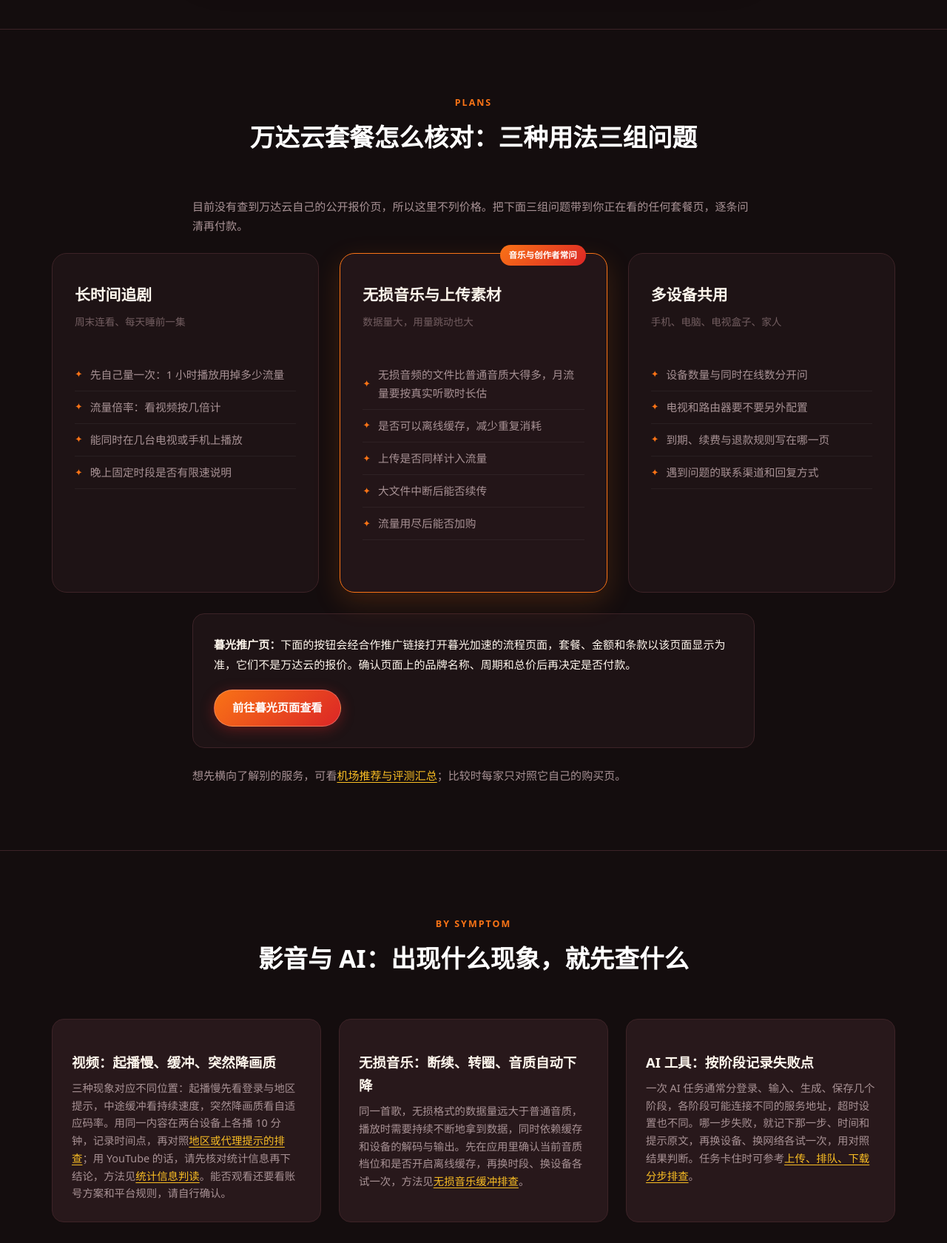
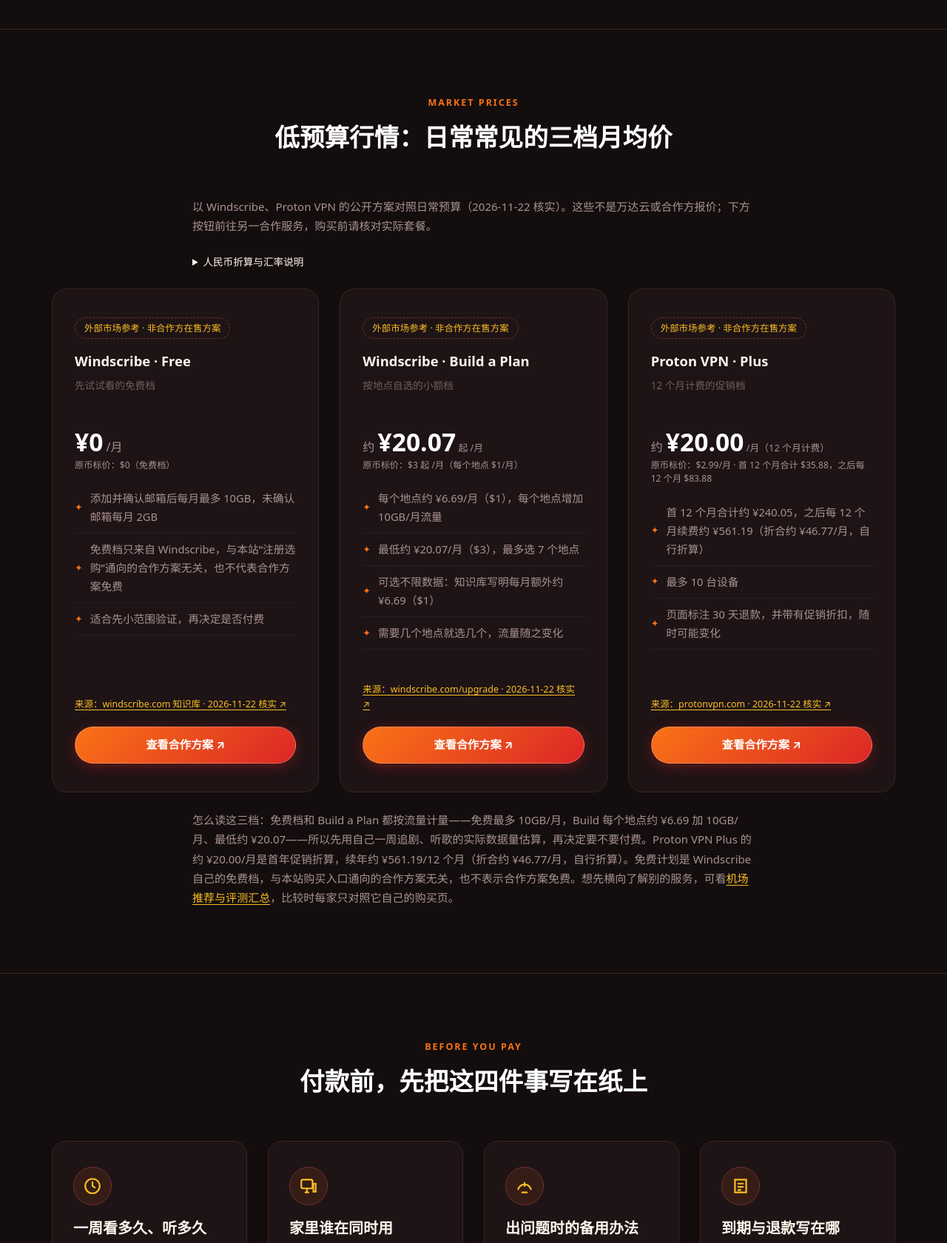
Before and after one commit to 9jacky9/wandayun.skin, a plain HTML site: page index.html in a window 1280 px wide. Shown: the part 1120-2800 px from the top of the page at 74% size. Drawn offline with Linux system fonts and the light colour scheme.

Commit message:
Improve brand layouts, transparent CNY plan comparisons and purchase navigation

```diff
--- a/index.html
+++ b/index.html
@@ -23,7 +23,7 @@
 <div class="solar-ticker-inner">
 <span class="solar-flare-dot"></span>
 <span>独立推广与选购指南 · 非万达云官方站点</span>
-<span>• 套餐、价格与活动以购买页当前显示为准</span>
+<span>• 购买入口在站外，套餐与价格以该页面当前显示为准</span>
 </div>
 </aside>
 <header class="solar-stellar-nav">
@@ -47,15 +47,15 @@
 </div>
 </a>
 <nav aria-label="全站导航" class="solar-nav-menu">
-<a class="solar-nav-link" href="index.html#features">选购判断</a>
+<a class="solar-nav-link" href="index.html#pricing">市价三档</a>
+<a class="solar-nav-link" href="index.html#features">付款四问</a>
 <a class="solar-nav-link" href="index.html#capabilities">影音与AI</a>
-<a class="solar-nav-link" href="index.html#pricing">套餐核对</a>
-<a class="solar-nav-link" href="index.html#reviews">使用反馈</a>
-<a class="solar-nav-link" href="index.html#faq">常见问题</a>
+<a class="solar-nav-link" href="index.html#reviews">使用手记</a>
+<a class="solar-nav-link" href="index.html#faq">疑问解答</a>
 <a class="solar-nav-link solar-nav-special" href="stellar-view.html">星芒视界</a>
 </nav>
 <div class="solar-nav-btns">
-<a class="solar-btn solar-btn-corona" href="https://ww012.twilightaff.com/#/?code=A56DH1Af" rel="nofollow" target="_blank">暮光推广页</a>
+<a class="solar-btn solar-btn-corona" href="https://ww012.twilightaff.com/#/?code=A56DH1Af" rel="nofollow sponsored noopener" target="_blank">注册选购</a>
 </div>
 </div>
 </header>
@@ -67,10 +67,10 @@
 <h1 class="solar-hero-title">万达云机场怎么选：<br/><span>追剧、听歌、传素材</span>各看什么</h1>
 <p class="solar-hero-summary">看剧要连续供给，听无损音乐要持续的数据量，上传视频素材又是另一回事。先写下你最常做的那一件，再往下对照套餐该问什么。</p>
 <div class="solar-actions-row">
-<a class="solar-btn solar-btn-corona" href="#pricing">先看套餐怎么核对</a>
-<a class="solar-btn solar-btn-dofollow" href="#capabilities">按现象排查影音与 AI</a>
+<a class="solar-btn solar-btn-corona" href="https://ww012.twilightaff.com/#/?code=A56DH1Af" rel="nofollow sponsored noopener" target="_blank">前往注册选购</a>
+<a class="solar-btn solar-btn-ghost" data-package-cta="" href="#pricing">查看市场价对照</a>
 </div>
-<p class="solar-hero-summary" style="font-size:0.9rem;opacity:.85">说明：本站是独立的推广与选购指南，不是万达云官方站点。页面里的购买按钮通向暮光加速的流程页面，属于推广合作，本站可能获得佣金；那里显示的套餐归暮光，不能直接当成万达云的报价。</p>
+<p class="solar-hero-summary" style="font-size:0.9rem;opacity:.85">说明：本站是独立的推广与选购指南，不是万达云官方站点。“前往注册选购”会打开站外的合作推广购买页，套餐、价格与结账都在那个页面完成，并非万达云自家的结账页；本站可能因此获得佣金。</p>
 <div aria-hidden="true" class="solar-orbit-visual">
 <svg fill="none" style="width: 100%; height: auto;" viewbox="0 0 540 220" xmlns="http://www.w3.org/2000/svg">
 <ellipse cx="270" cy="110" rx="240" ry="85" stroke="#3d2327" stroke-dasharray="6 6" stroke-width="1.2"></ellipse>
@@ -93,49 +93,70 @@
 <section class="solar-section-block" id="pricing">
 <div class="solar-section-container">
 <div class="solar-section-lead">
-<span class="solar-tag-sup">PLANS</span>
-<h2 class="solar-section-title">万达云套餐怎么核对：三种用法三组问题</h2>
+<span class="solar-tag-sup">MARKET PRICES</span>
+<h2 class="solar-section-title">低预算行情：日常常见的三档月均价</h2>
 </div>
-<p class="solar-card-desc" style="max-width:760px;margin:0 auto 24px">目前没有查到万达云自己的公开报价页，所以这里不列价格。把下面三组问题带到你正在看的任何套餐页，逐条问清再付款。</p>
+<p class="solar-card-desc" style="max-width:760px;margin:0 auto 24px">以 Windscribe、Proton VPN 的公开方案对照日常预算（2026-11-22 核实）。这些不是万达云或合作方报价；下方按钮前往另一合作服务，购买前请核对实际套餐。</p><details class="currency-note" style="max-width:760px;margin:0 auto 24px;font-size:.85rem;line-height:1.7;"><summary style="cursor:pointer">人民币折算与汇率说明</summary><p>人民币金额是按中国银行 2026-11-22 10:30 现汇卖出价（USD/CNY 6.6904，EUR/CNY 7.3464）折算的参考值，不含支付手续费，不是在售人民币报价，实际支付币种与金额以结算页为准。 <a href="https://www.boc.cn/sourcedb/whpj/" rel="nofollow noopener" target="_blank">汇率来源：中国银行外汇牌价 · 2026-11-22 10:30 ↗</a></p></details>
 <div class="solar-pricing-grid">
-<div class="solar-price-pod">
-<div class="solar-pod-title">长时间追剧</div>
-<div class="solar-pod-sub">周末连看、每天睡前一集</div>
-<ul class="solar-perk-list">
-<li>先自己量一次：1 小时播放用掉多少流量</li>
-<li>流量倍率：看视频按几倍计</li>
-<li>能同时在几台电视或手机上播放</li>
-<li>晚上固定时段是否有限速说明</li>
-</ul>
+<div class="solar-price-pod" data-plan-slot="1">
+<div class="mk-chip">外部市场参考 · 非合作方在售方案</div>
+<div class="solar-pod-title">Windscribe · Free</div>
+<div class="solar-pod-sub">先试试看的免费档</div>
+<div class="mk-price">¥0<small> /月</small><span class="mk-orig">原币标价：$0（免费档）</span></div>
+<ul class="solar-perk-list"><li>添加并确认邮箱后每月最多 10GB，未确认邮箱每月 2GB</li><li>免费档只来自 Windscribe，与本站“注册选购”通向的合作方案无关，也不代表合作方案免费</li><li>适合先小范围验证，再决定是否付费</li></ul>
+<p class="mk-source"><a href="https://windscribe.com/knowledge-base/articles/getting-started-with-windscribe-on-ios" rel="nofollow noopener" target="_blank">来源：windscribe.com 知识库 · 2026-11-22 核实 ↗</a></p>
+<a class="solar-btn solar-btn-corona" href="https://ww012.twilightaff.com/#/?code=A56DH1Af" rel="nofollow sponsored noopener" target="_blank">查看合作方案 ↗</a>
 </div>
-<div class="solar-price-pod popular">
-<div class="solar-pill-tag">音乐与创作者常问</div>
-<div class="solar-pod-title">无损音乐与上传素材</div>
-<div class="solar-pod-sub">数据量大，用量跳动也大</div>
-<ul class="solar-perk-list">
-<li>无损音频的文件比普通音质大得多，月流量要按真实听歌时长估</li>
-<li>是否可以离线缓存，减少重复消耗</li>
-<li>上传是否同样计入流量</li>
-<li>大文件中断后能否续传</li>
-<li>流量用尽后能否加购</li>
-</ul>
+<div class="solar-price-pod" data-plan-slot="2">
+<div class="mk-chip">外部市场参考 · 非合作方在售方案</div>
+<div class="solar-pod-title">Windscribe · Build a Plan</div>
+<div class="solar-pod-sub">按地点自选的小额档</div>
+<div class="mk-price"><small>约 </small>¥20.07<small> 起 /月</small><span class="mk-orig">原币标价：$3 起 /月（每个地点 $1/月）</span></div>
+<ul class="solar-perk-list"><li>每个地点约 ¥6.69/月（$1），每个地点增加 10GB/月流量</li><li>最低约 ¥20.07/月（$3），最多选 7 个地点</li><li>可选不限数据：知识库写明每月额外约 ¥6.69（$1）</li><li>需要几个地点就选几个，流量随之变化</li></ul>
+<p class="mk-source"><a href="https://windscribe.com/upgrade" rel="nofollow noopener" target="_blank">来源：windscribe.com/upgrade · 2026-11-22 核实 ↗</a></p>
+<a class="solar-btn solar-btn-corona" href="https://ww012.twilightaff.com/#/?code=A56DH1Af" rel="nofollow sponsored noopener" target="_blank">查看合作方案 ↗</a>
 </div>
-<div class="solar-price-pod">
-<div class="solar-pod-title">多设备共用</div>
-<div class="solar-pod-sub">手机、电脑、电视盒子、家人</div>
-<ul class="solar-perk-list">
-<li>设备数量与同时在线数分开问</li>
-<li>电视和路由器要不要另外配置</li>
-<li>到期、续费与退款规则写在哪一页</li>
-<li>遇到问题的联系渠道和回复方式</li>
-</ul>
+<div class="solar-price-pod" data-plan-slot="3">
+<div class="mk-chip">外部市场参考 · 非合作方在售方案</div>
+<div class="solar-pod-title">Proton VPN · Plus</div>
+<div class="solar-pod-sub">12 个月计费的促销档</div>
+<div class="mk-price"><small>约 </small>¥20.00<small> /月（12 个月计费）</small><span class="mk-orig">原币标价：$2.99/月 · 首 12 个月合计 $35.88，之后每 12 个月 $83.88</span></div>
+<ul class="solar-perk-list"><li>首 12 个月合计约 ¥240.05，之后每 12 个月续费约 ¥561.19（折合约 ¥46.77/月，自行折算）</li><li>最多 10 台设备</li><li>页面标注 30 天退款，并带有促销折扣，随时可能变化</li></ul>
+<p class="mk-source"><a href="https://protonvpn.com/pricing" rel="nofollow noopener" target="_blank">来源：protonvpn.com · 2026-11-22 核实 ↗</a></p>
+<a class="solar-btn solar-btn-corona" href="https://ww012.twilightaff.com/#/?code=A56DH1Af" rel="nofollow sponsored noopener" target="_blank">查看合作方案 ↗</a>
 </div>
 </div>
-<div class="solar-quote-pod" style="max-width:760px;margin:28px auto 0">
-<p class="solar-quote-body"><strong>暮光推广页：</strong>下面的按钮会经合作推广链接打开暮光加速的流程页面，套餐、金额和条款以该页面显示为准，它们不是万达云的报价。确认页面上的品牌名称、周期和总价后再决定是否付款。</p>
-<p style="margin-top:14px"><a class="solar-btn solar-btn-corona" href="https://ww012.twilightaff.com/#/?code=A56DH1Af" rel="nofollow" target="_blank">前往暮光页面查看</a></p>
+<p class="solar-card-desc" style="max-width:760px;margin:24px auto 0">怎么读这三档：免费档和 Build a Plan 都按流量计量——免费最多 10GB/月，Build 每个地点约 ¥6.69 加 10GB/月、最低约 ¥20.07——所以先用自己一周追剧、听歌的实际数据量估算，再决定要不要付费。Proton VPN Plus 的约 ¥20.00/月是首年促销折算，续年约 ¥561.19/12 个月（折合约 ¥46.77/月，自行折算）。免费计划是 Windscribe 自己的免费档，与本站购买入口通向的合作方案无关，也不表示合作方案免费。想先横向了解别的服务，可看<a href="https://dajichang.mom/">机场推荐与评测汇总</a>，比较时每家只对照它自己的购买页。</p>
 </div>
-<p class="solar-card-desc" style="max-width:760px;margin:24px auto 0">想先横向了解别的服务，可看<a href="https://dajichang.mom/">机场推荐与评测汇总</a>；比较时每家只对照它自己的购买页。</p>
+</section>
+<section class="solar-section-block" id="features">
+<div class="solar-section-container">
+<div class="solar-section-lead">
+<span class="solar-tag-sup">BEFORE YOU PAY</span>
+<h2 class="solar-section-title">付款前，先把这四件事写在纸上</h2>
+</div>
+<div class="solar-strength-deck">
+<article class="solar-capsule-card">
+<span class="solar-icon-ring"><svg aria-hidden="true" fill="none" height="26" stroke="#fbbf24" stroke-linecap="round" stroke-width="2" viewbox="0 0 24 24" width="26"><circle cx="12" cy="12" r="9"></circle><path d="M12 7v5l3 2"></path></svg></span>
+<h3 class="solar-card-heading">一周看多久、听多久</h3>
+<p class="solar-card-desc">把一周内的观看和听歌时长写下来，再用一次实测的小时流量去乘，比任何宣传总流量都可靠。</p>
+</article>
+<article class="solar-capsule-card">
+<span class="solar-icon-ring"><svg aria-hidden="true" fill="none" height="26" stroke="#fbbf24" stroke-linecap="round" stroke-width="2" viewbox="0 0 24 24" width="26"><rect height="11" rx="2" width="14" x="3" y="4"></rect><path d="M8 20h4M10 15v5M18 9h3v10h-3z"></path></svg></span>
+<h3 class="solar-card-heading">家里谁在同时用</h3>
+<p class="solar-card-desc">客厅电视、书房电脑、手机各一台，晚上经常同时在线。设备数和同时在线数要分开问，电视是否能装客户端也要问。</p>
+</article>
+<article class="solar-capsule-card">
+<span class="solar-icon-ring"><svg aria-hidden="true" fill="none" height="26" stroke="#fbbf24" stroke-linecap="round" stroke-width="2" viewbox="0 0 24 24" width="26"><path d="M4 16c3-8 13-8 16 0"></path><path d="M12 8v4M9 20h6"></path></svg></span>
+<h3 class="solar-card-heading">出问题时的备用办法</h3>
+<p class="solar-card-desc">重要的上传和直播前，先想好断线后怎么办：能否换节点、客服怎么联系、本机有没有不依赖这条线路的备用方案。</p>
+</article>
+<article class="solar-capsule-card">
+<span class="solar-icon-ring"><svg aria-hidden="true" fill="none" height="26" stroke="#fbbf24" stroke-linecap="round" stroke-width="2" viewbox="0 0 24 24" width="26"><path d="M5 4h14v16H5z"></path><path d="M9 9h6M9 13h6M9 17h3"></path></svg></span>
+<h3 class="solar-card-heading">到期与退款写在哪</h3>
+<p class="solar-card-desc">续费价是否和首单价一样、到期后流量是否清零、退款条款在哪一页，都要在下单页里找到原文，找不到就当作没有承诺。</p>
+</article>
+</div>
 </div>
 </section>
 <section class="solar-section-block" id="capabilities">
@@ -147,46 +168,29 @@
 <div class="solar-media-grid">
 <div class="solar-media-unit">
 <h3>视频：起播慢、缓冲、突然降画质</h3>
-<p>三种现象对应不同位置：起播慢先看登录与地区提示，中途缓冲看持续速度，突然降画质看自适应码率。用同一内容在两台设备上各播 10 分钟，记录时间点，再对照<a href="netflix-disney-region-unlock-mechanisms.html">地区或代理提示的排查</a>；用 YouTube 的话，请先核对统计信息再下结论，方法见<a href="youtube-premium-family-speed-troubleshooting.html">统计信息判读</a>。能否观看还要看账号方案和平台规则，请自行确认。</p>
+<p>三种现象对应不同位置：起播慢先看登录与地区提示，中途缓冲看持续速度，突然降画质看自适应码率。用同一内容在两台设备上各播 10 分钟，记录时间点，再对照结果判断。能否观看还要看账号方案和平台规则，请自行确认。</p>
 </div>
 <div class="solar-media-unit">
 <h3>无损音乐：断续、转圈、音质自动下降</h3>
-<p>同一首歌，无损格式的数据量远大于普通音质，播放时需要持续不断地拿到数据，同时依赖缓存和设备的解码与输出。先在应用里确认当前音质档位和是否开启离线缓存，再换时段、换设备各试一次，方法见<a href="overseas-music-lossless-streaming-guide.html">无损音乐缓冲排查</a>。</p>
+<p>同一首歌，无损格式的数据量远大于普通音质，播放时需要持续不断地拿到数据，同时依赖缓存和设备的解码与输出。先在应用里确认当前音质档位和是否开启离线缓存，再换时段、换设备各试一次。</p>
 </div>
 <div class="solar-media-unit">
 <h3>AI 工具：按阶段记录失败点</h3>
-<p>一次 AI 任务通常分登录、输入、生成、保存几个阶段，各阶段可能连接不同的服务地址，超时设置也不同。哪一步失败，就记下那一步、时间和提示原文，再换设备、换网络各试一次，用对照结果判断。任务卡住时可参考<a href="aigc-creator-cloud-rendering-pipeline.html">上传、排队、下载分步排查</a>。</p>
+<p>一次 AI 任务通常分登录、输入、生成、保存几个阶段，各阶段可能连接不同的服务地址，超时设置也不同。哪一步失败，就记下那一步、时间和提示原文，再换设备、换网络各试一次，用对照结果判断。</p>
+</div>
+<div class="solar-media-unit">
+<h3>上传素材：大文件与中断续传</h3>
+<p>上传视频或工程文件时，先确认是否同样计入流量、中断后能否续传。每次记录文件大小、起止时间和中断次数，比只说“上传慢”更容易判断问题出在线路还是平台处理。</p>
 </div>
 </div>
 </div>
 </section>
-<section class="solar-section-block" id="features">
-<div class="solar-section-container">
-<div class="solar-section-lead">
-<span class="solar-tag-sup">BEFORE YOU PAY</span>
-<h2 class="solar-section-title">付款前，先把这三件事写在纸上</h2>
-</div>
-<div class="solar-strength-deck">
-<article class="solar-capsule-card">
-<h3 class="solar-card-heading">一周看多久、听多久</h3>
-<p class="solar-card-desc">把一周内的观看和听歌时长写下来，再用一次实测的小时流量去乘，比任何宣传总流量都可靠。</p>
-</article>
-<article class="solar-capsule-card">
-<h3 class="solar-card-heading">家里谁在同时用</h3>
-<p class="solar-card-desc">客厅电视、书房电脑、手机各一台，晚上经常同时在线。设备数和同时在线数要分开问，电视是否能装客户端也要问。</p>
-</article>
-<article class="solar-capsule-card">
-<h3 class="solar-card-heading">出问题时的备用办法</h3>
-<p class="solar-card-desc">重要的上传和直播前，先想好断线后怎么办：能否换节点、客服怎么联系、本机有没有不依赖这条线路的备用方案。</p>
-</article>
-</div>
-</div>
-</section>
+
 <section class="solar-section-block" id="reviews">
 <div class="solar-section-container">
 <div class="solar-section-lead">
 <span class="solar-tag-sup">YOUR LOG</span>
-<h2 class="solar-section-title">使用记录：怎么写才有参考价值</h2>
+<h2 class="solar-section-title">使用手记：怎么写才有参考价值</h2>
 </div>
 <p class="solar-card-desc" style="max-width:760px;margin:0 auto 20px">目前还没有可以引用的万达云使用记录。你自己评估时，建议每条记录写清：日期、设备、所用网络、做了什么、哪一步出问题、后来怎么处理。</p>
 <div class="solar-quotes-deck">
@@ -200,7 +204,7 @@
 <div class="solar-section-container">
 <div class="solar-section-lead">
 <span class="solar-tag-sup">FAQ</span>
-<h2 class="solar-section-title">常见问题</h2>
+<h2 class="solar-section-title">疑问解答</h2>
 </div>
 <div class="solar-faq-list">
 <div class="solar-faq-card">
@@ -208,8 +212,8 @@
 <div class="solar-faq-a">不是，这是独立的推广与选购指南。官方信息请以万达云自己公布的渠道为准。</div>
 </div>
 <div class="solar-faq-card">
-<div class="solar-faq-q">点“前往暮光页面查看”会到哪里？</div>
-<div class="solar-faq-a">会经合作推广链接打开暮光加速的流程页面。页面上的套餐与价格属于暮光，请先确认品牌、周期与总价，再决定是否付款。</div>
+<div class="solar-faq-q">点“注册选购”会到哪里？</div>
+<div class="solar-faq-a">会打开站外的合作推广购买页，套餐与价格由那个页面显示，并非万达云自家的结账页。请先确认品牌、周期与总价，再决定是否付款。</div>
 </div>
 <div class="solar-faq-card">
 <div class="solar-faq-q">能保证某个平台一直能看吗？</div>
--- a/style.css
+++ b/style.css
@@ -717,3 +717,19 @@ a.solar-btn-ghost:visited {
     font-size: 0.82rem !important;
   }
 }
+
+/* conversion-revision-2026-11-22: 4-card grids, price-card buttons */
+.solar-strength-deck, .solar-media-grid { grid-template-columns: repeat(auto-fit, minmax(230px, 1fr)); }
+.solar-capsule-card .solar-icon-ring { margin-bottom: 14px; }
+.solar-price-pod .solar-btn { margin-top: 20px; width: 100%; justify-content: center; min-height: 46px; }
+.solar-price-pod .solar-perk-list { flex: 1; }
+
+/* market-price cards (2026-11-22) */
+.mk-chip { align-self: flex-start; font-size: 0.78rem; color: var(--solar-amber); border: 1px dashed var(--solar-border-glow); padding: 3px 12px; border-radius: 999px; margin-bottom: 14px; }
+.mk-price { font-size: 2.1rem; font-weight: 900; color: #fff; margin: 8px 0 14px; line-height: 1.1; }
+.mk-price small { font-size: 0.8rem; font-weight: 500; color: var(--solar-dim); }
+.mk-source { font-size: 0.78rem; margin-top: 12px; line-height: 1.6; }
+.solar-price-pod .solar-pod-title { font-size: 1.15rem; }
+
+.mk-orig { display: block; font-size: 0.76rem; font-weight: 400; color: var(--solar-dim); margin-top: 4px; line-height: 1.5; }
+.mk-price small:first-child { font-size: 1rem; }
```
Also changed, not shown: about.html (+11 -11 lines), aigc-creator-cloud-rendering-pipeline.html (+5 -5 lines), apple-tv-home-theater-proxy-setup.html (+5 -5 lines), netflix-disney-region-unlock-mechanisms.html (+5 -5 lines), overseas-music-lossless-streaming-guide.html (+5 -5 lines), privacy.html (+11 -11 lines), sitemap.html (+7 -7 lines), stellar-view.html (+5 -5 lines), terms.html (+10 -10 lines), wandayun-solar-acceleration-deep-review.html (+5 -5 lines), youtube-premium-family-speed-troubleshooting.html (+5 -5 lines).
